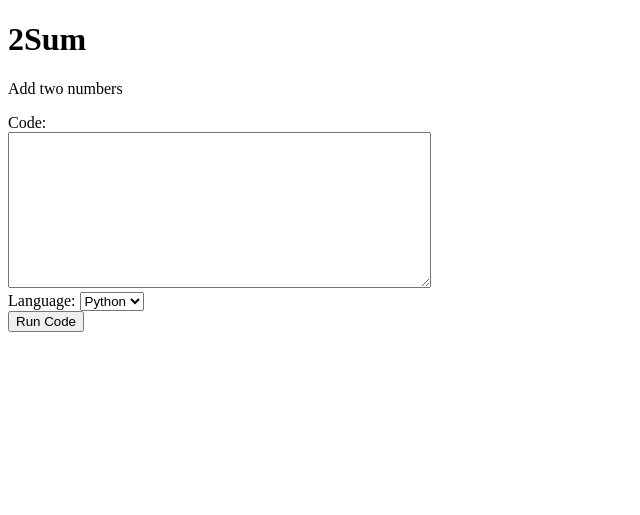
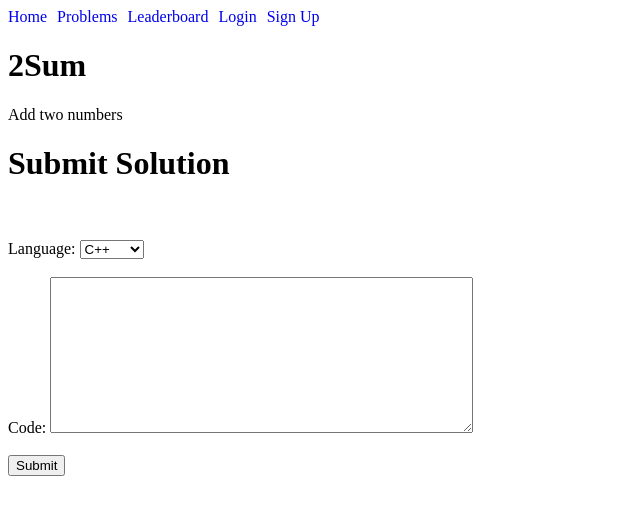
Before and after one commit to DarshanDhobale/project1, a Django app: page /problems/1/ in a window 1280 px wide. Shown: the top 515 px of the page, without its empty margins (0-640 px from the left). Run offline with Django 4.2, Linux system fonts and the light colour scheme; data comes from the database, SQL or seed files in the repository; both versions use the stored data as it was after the commit.

Commit message:
done everything before docker

```diff
--- a/myoj/judge/forms.py
+++ b/myoj/judge/forms.py
@@ -8,4 +8,10 @@ class RegistrationForm(AuthenticationForm):
     pass
 
 class CodeSubmissionForm(forms.Form):
+    LANGUAGE_CHOICES = [
+        ('C++', 'C++'),
+        ('Python', 'Python'),
+        ('Java', 'Java'),
+    ]
+    language = forms.ChoiceField(choices=LANGUAGE_CHOICES)
     code = forms.CharField(widget=forms.Textarea)
--- a/myoj/judge/models.py
+++ b/myoj/judge/models.py
@@ -6,22 +6,28 @@ from django.contrib.auth.models import User
 class Userprofile(models.Model):
     user= models.OneToOneField(User, on_delete=models.CASCADE)
     total_questions= models.IntegerField(default=0)
+    total_score= models.IntegerField(default=0)
 
     def __str__(self):
         return self.user.username
 
 
 class Problem(models.Model):
+    DIFFICULTY_CHOICES = [('Easy', 'Easy'),('Medium', 'Medium'),('Hard', 'Hard'),]
+    DEFAULT_DIFFICULTY = 'Easy'
     title = models.CharField(max_length=255)
     statement = models.TextField()
+    difficulty = models.CharField(max_length=10, choices=DIFFICULTY_CHOICES ,null=True)
 
     def __str__(self):
         return self.title
 
 class Submission(models.Model):
+    LANGUAGE_CHOICES = [('C++', 'C++'),('Python', 'Python'),('Java', 'Java'),]
     problem = models.ForeignKey(Problem, on_delete=models.CASCADE)
     user = models.ForeignKey(User, on_delete=models.CASCADE)
     code = models.TextField()
+    language = models.CharField(max_length=10, choices= LANGUAGE_CHOICES)
     submitted_at = models.DateTimeField(auto_now_add=True)
 
 class TestCase(models.Model):
--- a/myoj/judge/templates/base.html
+++ b/myoj/judge/templates/base.html
@@ -1,22 +1,41 @@
 <!DOCTYPE html>
 <html>
 <head>
-  <title>Your Website Title</title>
-  <!-- Include your CSS and JavaScript files here -->
-  {% comment %} <link rel="stylesheet" type="text/css" href="{% static 'css/styles.css' %}"> {% endcomment %}
+  <title>My Website</title>
+  <!-- Include CSS and other static files -->
+  <style>
+    /* Horizontal Navbar */
+    nav ul {
+      list-style-type: none;
+      margin: 0;
+      padding: 0;
+      display: flex;
+    }
+
+    nav ul li {
+      margin-right: 10px;
+    }
+
+    nav ul li a {
+      text-decoration: none;
+    }
+  </style>
 </head>
 <body>
   <!-- Header -->
   <header>
     <nav>
-      {% comment %} <a href="{% url 'home' %}">Home</a>
-      <a href="{% url 'about' %}">About</a>
-      {% if user.is_authenticated %}
-        <a href="{% url 'logout' %}">Logout</a>
-      {% else %}
-        <a href="{% url 'login' %}">Login</a>
-        <a href="{% url 'register' %}">Register</a>
-      {% endif %} {% endcomment %}
+      <ul>
+        <li><a href="/">Home</a></li>
+        <li><a href="/problems/">Problems</a></li>
+        <li><a href="/leaderboard/">Leaderboard</a></li>
+        {% if user.is_authenticated %}
+          <li><a href="{% url 'logout' %}">Logout</a></li>
+        {% else %}
+          <li><a href="/login/">Login</a></li>
+          <li><a href="/signup/">Sign Up</a></li>
+        {% endif %}
+      </ul>
     </nav>
   </header>
 
--- a/myoj/judge/templates/problem_description.html
+++ b/myoj/judge/templates/problem_description.html
@@ -6,18 +6,21 @@
   <!-- Add any other fields you want to display -->
 
 
+  <h1>Submit Solution</h1>
   <form method="POST" action="{% url 'compile_code' problem.id %}">
     {% csrf_token %}
-    <label for="code">Code:</label>
-    <br>
-    <textarea name="code" id="code" rows="10" cols="50"></textarea>
-    <br>
+    <br><br>
     <label for="language">Language:</label>
     <select name="language" id="language">
-      <option value="python">Python</option>
-      <option value="cpp">C++</option>
+      <option value="C++">C++</option>
+      <option value="Python">Python</option>
+      <option value="Java">Java</option>
     </select>
-    <br>
-    <input type="submit" value="Run Code">
+    <br><br>
+    <label for="code">Code:</label>
+    <textarea name="code" id="code" rows="10" cols="50"></textarea>
+    <br><br>
+    <input type="submit" value="Submit">
   </form>
+
 {% endblock %}
--- a/myoj/judge/urls.py
+++ b/myoj/judge/urls.py
@@ -7,7 +7,10 @@ from . import views
 #         return 'problems'
 
 urlpatterns = [
+    path('', views.homeview, name='home'),
     path('login/',auth_views.LoginView.as_view(template_name='registration/login.html'), name='login'),
+    path('signup/', views.signup_view, name='signup'),
+    path('logout/', views.logout_view, name='logout'),
     path('problems/', views.problems, name='problems'),
     path('problems/<int:problem_id>/', views.problem_description, name='problem_description'),
     path('problems/<int:problem_id>/compile/', views.compile_code, name='compile_code'),
--- a/myoj/judge/views.py
+++ b/myoj/judge/views.py
@@ -1,4 +1,6 @@
 from django.contrib.auth.decorators import login_required
+from django.contrib.auth import logout
+from django.contrib.auth.forms import UserCreationForm
 from django.contrib.auth import authenticate, login
 from .forms import UserLoginForm,CodeSubmissionForm
 from django.shortcuts import render, redirect,get_object_or_404
@@ -7,6 +9,19 @@ from .models import Problem , Submission
 
 # Create your views here.
 
+def homeview(request):
+    return render(request, 'home.html')
+
+def signup_view(request):
+    if request.method == 'POST':
+        form = UserCreationForm(request.POST)
+        if form.is_valid():
+            user = form.save()
+            login(request, user)
+            return redirect('problems')  # Replace 'home' with the desired URL name to redirect after successful signup
+    else:
+        form = UserCreationForm()
+    return render(request, 'signup.html', {'form': form})
 
 def user_login(request):
     if request.method == 'POST':
@@ -20,7 +35,7 @@ def user_login(request):
                 return redirect('problems')
     else:
         form = UserLoginForm()
-    return render(request, 'judge/login.html', {'form': form})
+    return render(request, 'login.html', {'form': form})
 
 # def register(request):
 #     if request.method == 'POST':
@@ -32,6 +47,10 @@ def user_login(request):
 #         form = RegistrationForm()
 #     return render(request, 'registration.html', {'form': form})
 
+def logout_view(request):
+    logout(request)
+    return redirect('home')
+
 
 def problems(request):
     problems = Problem.objects.all()  # Retrieve all problems from the Problem model
@@ -42,7 +61,7 @@ def problem_description(request, problem_id):
     problem = get_object_or_404(Problem, id=problem_id)
     return render(request, 'problem_description.html', {'problem': problem})
 
-@login_required
+@login_required(redirect_field_name="login")
 def compile_code(request, problem_id):
     if request.method == 'POST':
         form = CodeSubmissionForm(request.POST)
@@ -50,14 +69,16 @@ def compile_code(request, problem_id):
             code = form.cleaned_data['code']
             user = request.user
             problem = Problem.objects.get(pk=problem_id)
+            language = form.cleaned_data['language']
 
             # Create a new Submission instance
             submission = Submission.objects.create(
                 problem=problem,
                 user=user,
-                code=code
+                code=code,
+                language=language,
             )
-
+            submission.save()
             # Perform any additional processing or actions
 
             return redirect('compile_result.html')
```
Also changed, not shown: myoj/judge/templates/home.html (added, +13 -0 lines), myoj/judge/templates/signup.html (added, +10 -0 lines), myoj/db.sqlite3, myoj/judge/migrations/0003_problem_difficulty_submission_language_and_more.py (added), myoj/judge/migrations/0004_alter_submission_language.py (added).
